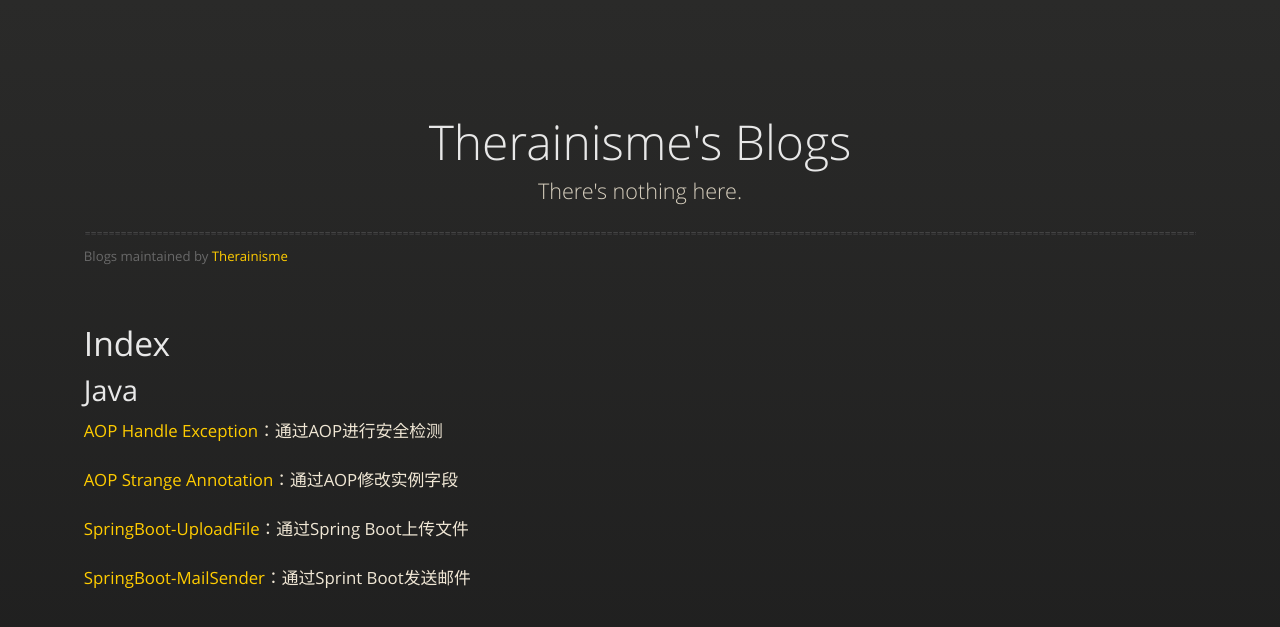
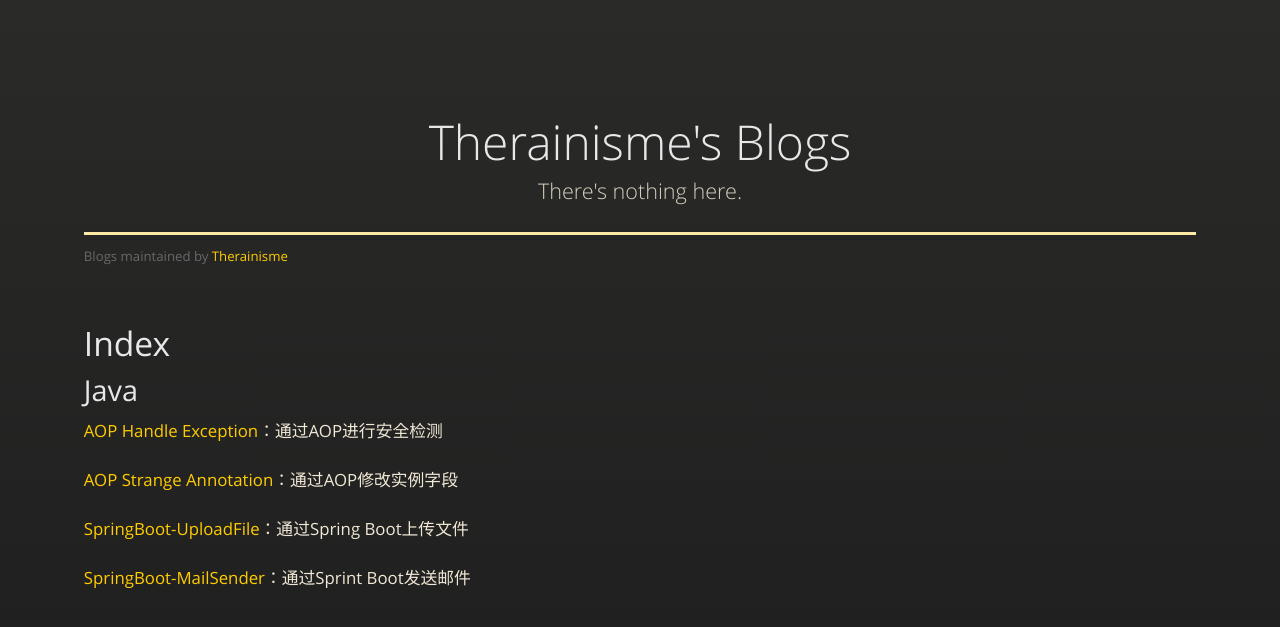
Before and after one commit to Therainisme/blog, a Jekyll site: the page built from index.md, in a window 1280 px wide. Shown: the top 627 px of the page. Built offline with Jekyll 4.4.1, drawn with Linux system fonts in a browser that asks for light colours; our own code applies the rules of GitHub Pages for plain Markdown files.

Commit message:
modified css style

```diff
--- a/assets/css/style.scss
+++ b/assets/css/style.scss
@@ -15,3 +15,7 @@
 code{
     font-family: Consolas;
 }
+
+hr{
+    background: #ffeaa7;
+}
```
